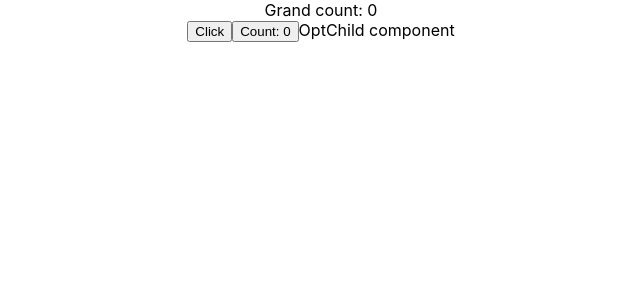
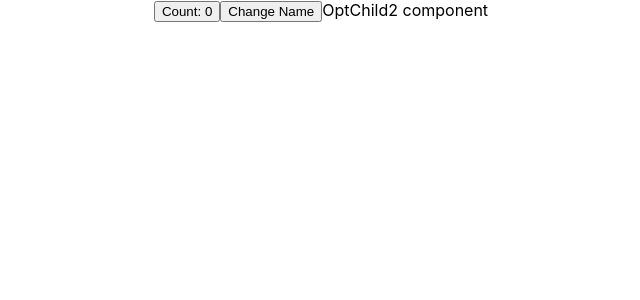
Before and after one commit to dannie-xoxo/learn-render, a React (Create React App) app: page / in a window 1280 px wide. Shown: the top 300 px of the page, without its empty margins (319-959 px from the left). Built offline with nearby package versions, Linux system fonts and the light colour scheme.

Commit message:
firstc commit

```diff
--- a/src/App.js
+++ b/src/App.js
@@ -8,6 +8,7 @@ import OptParent from './component/Optimization/OptParent';
 import Parent from './component/Parent Child/parent';
 import UseReducer from './component/UseReducer/UseReducer';
 import UseState from './component/UseState/UseState';
+import OptParent2 from './component/Optimization/OptParent2';
 
 function App() {
   return (
@@ -20,7 +21,8 @@ function App() {
       {/* <OptParent>
         <OptChild />
       </OptParent> */}
-      <OptGrandParent />
+      {/* <OptGrandParent /> */}
+      <OptParent2 />
     </div>
   );
 }
--- /dev/null
+++ b/src/component/Optimization/OptChild2.jsx
@@ -0,0 +1,12 @@
+import React from 'react';
+
+function OptChild2() {
+    console.log('Updating Optchild2 state......')
+    return (
+        <>
+        OptChild2 component
+        </>
+     );
+}
+export const MemoisedOptChild2 = React.memo(OptChild2)
+export default OptChild2;
--- /dev/null
+++ b/src/component/Optimization/OptParent2.jsx
@@ -0,0 +1,17 @@
+import React, { useState } from 'react';
+import MemoisedOptChild2 from './OptChild2';
+
+function OptParent2() {
+    const[count, setCount] = useState(0)
+    const[name, setName] = useState('Daniel')
+    console.log('updating Optparent2 state....')
+    return (
+        <>
+        <button onClick={() => setCount(p => p + 1)}>Count: {count}</button>
+        <button onClick={() => setName('Bryan')}>Change Name</button>
+        <MemoisedOptChild2 name= {name}/>
+        </>
+    );
+}
+
+export default OptParent2;
```
